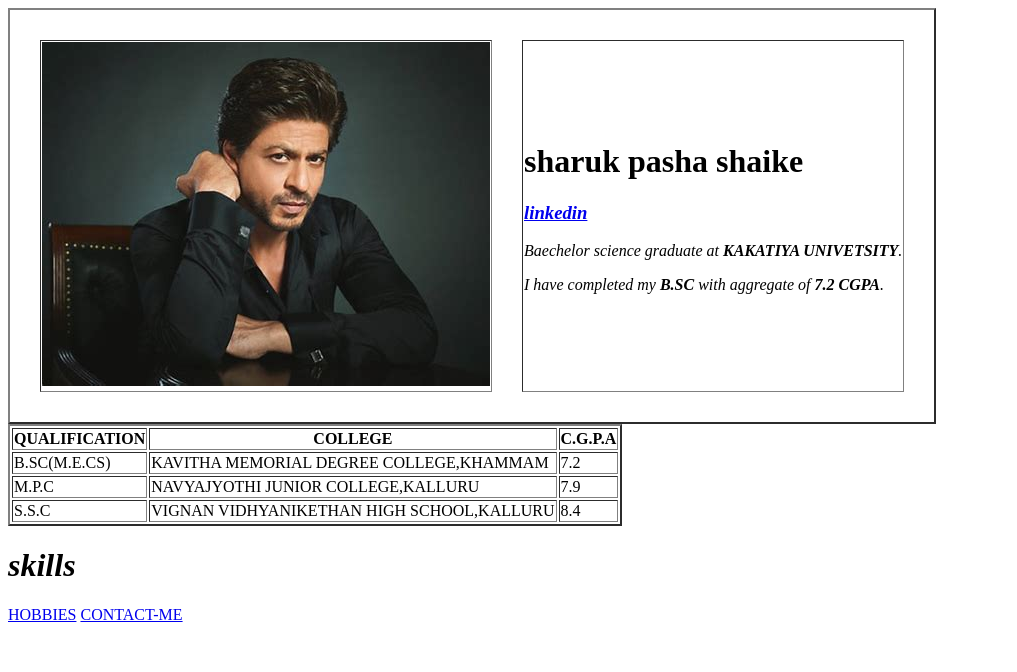
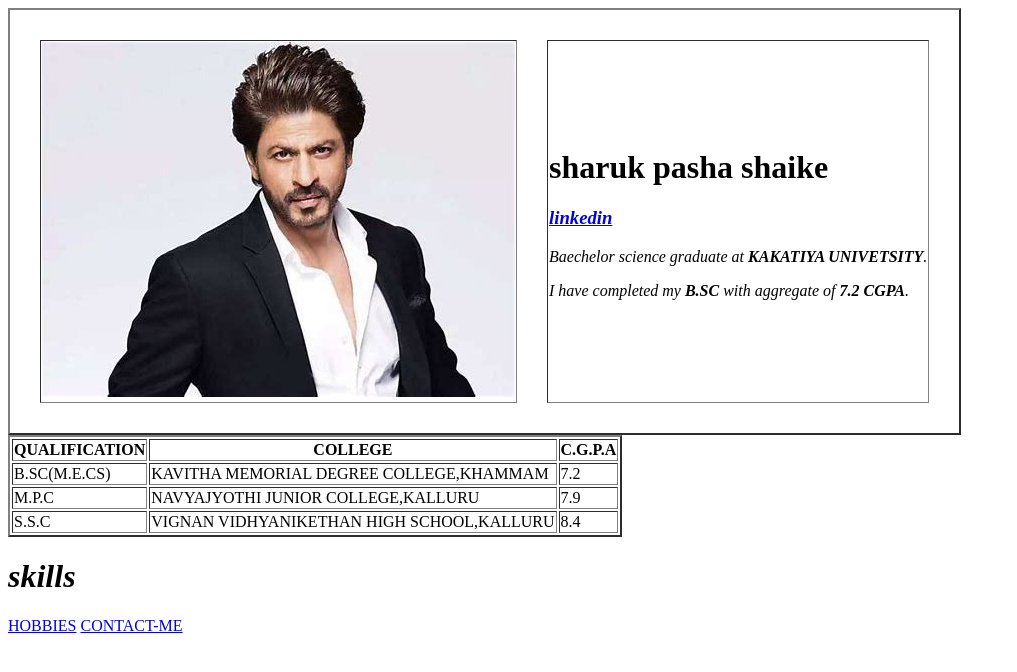
Before and after one commit to IAMSRK9/cv4, a plain HTML site: page index.html in a window 1280 px wide. Shown: the whole page, without its empty margins (0-1017 px from the left). Drawn offline with Linux system fonts and the light colour scheme.

Commit message:
Update index.html

```diff
--- a/index.html
+++ b/index.html
@@ -9,7 +9,7 @@
     <body>
         <table cellspacing="30", border="2">
             <tr>
-                <td><img src="https://github.com/IAMSRK9/cv4/blob/main/srk2.jpg?raw=true" alt="error"></td>
+                <td><img src="https://github.com/IAMSRK9/cv4/blob/main/srk.jpg?raw=true" alt="error"></td>
                 <td>
                     <h1>sharuk pasha shaike</h1>
                     <H3><EM><STRONG><a href="https://www.linkedin.com/in/shaik-sharuk-pasha-b9a372224">linkedin</a></STRONG></EM></H3>
```
